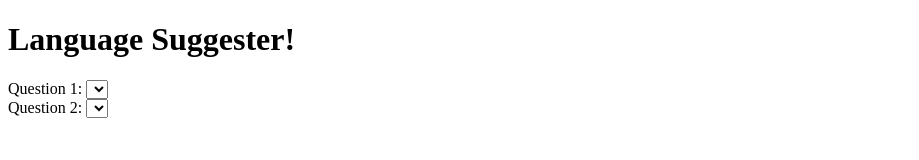
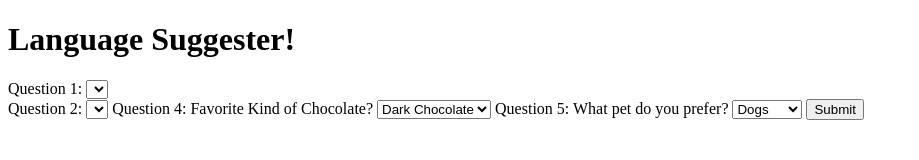
Before and after one commit to daisyorozcob/Programming-suggester, a plain HTML site: page index.html in a window 1280 px wide. Shown: the whole page, without its empty margins (0-919 px from the left). Drawn offline with Linux system fonts and the light colour scheme.

Commit message:
add new questions and button

```diff
--- a/index.html
+++ b/index.html
@@ -21,6 +21,20 @@
         <option value=""></option>
         <option value=""></option>
     </select>
+    <label for="question4">Question 4: Favorite Kind of Chocolate?</label>
+            <select id="question4">
+               <option value="dark">Dark Chocolate</option>
+               <option value="milk">Milk Chocolate</option>
+               <option value="ew">Ew Chocolate</option>
+            </select>
+            <label for="question5">Question 5: What pet do you prefer?</label>
+            <select id="question5">
+               <option value="dogs">Dogs</option>
+               <option value="cats">Cats</option>
+               <option value="none">No Pets</option>
+            </select>
+            <button type="button" id="submit-button">Submit</button>
+         </form>
 
 </body>
 </html>
```
